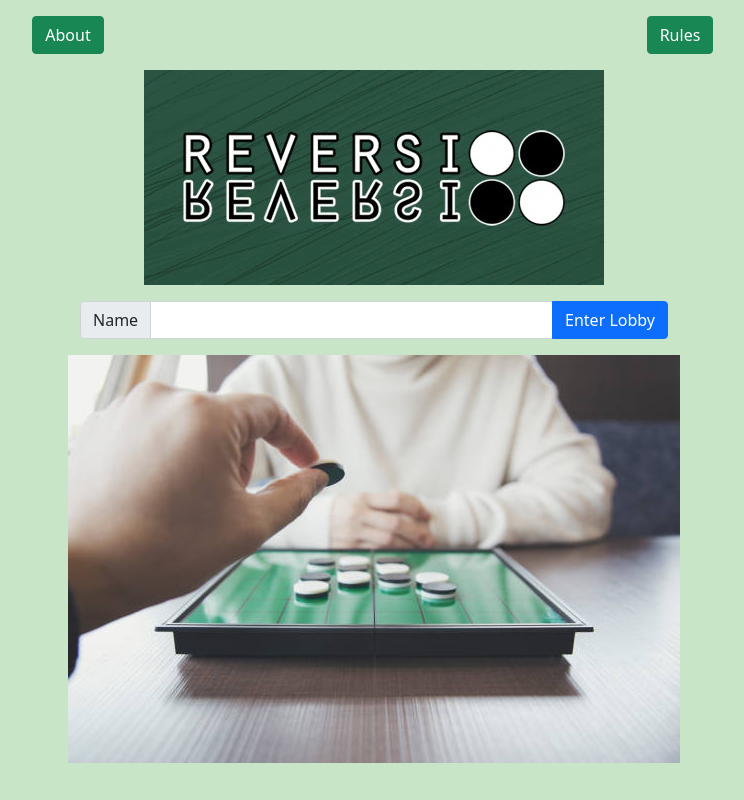
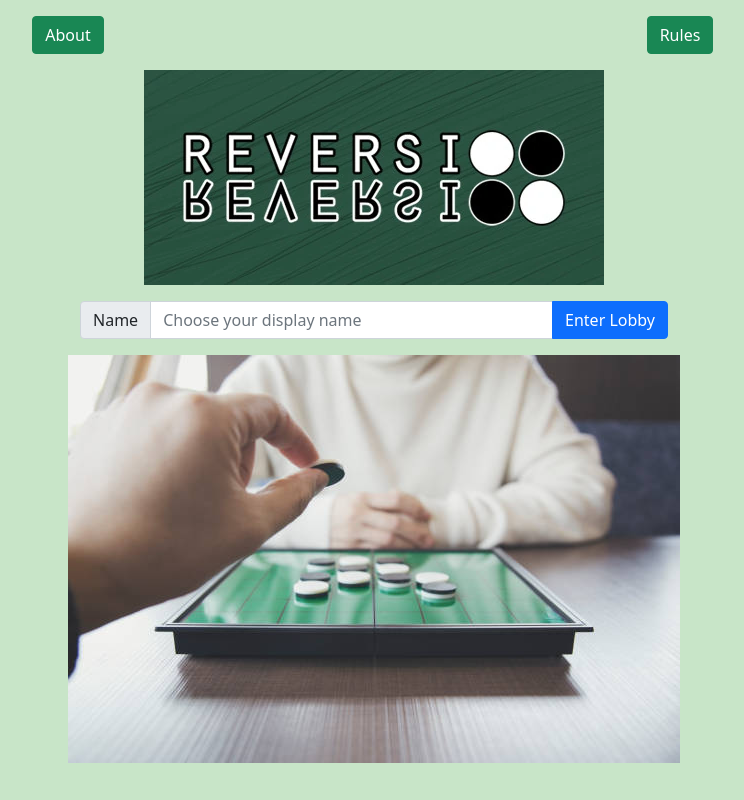
Before and after one commit to lizhobbz/reversi-hobbs, a website: page public/index.html in a window 1280 px wide. Shown: the whole page, without its empty margins (266-1010 px from the left). Drawn offline with nearby package versions, Linux system fonts and the light colour scheme.

Commit message:
no message

```diff
--- a/public/index.html
+++ b/public/index.html
@@ -36,7 +36,7 @@
             <div class="col-6">
                 <div class="input-group">
                     <span class="input-group-text" id="displayName">Name</span>
-                    <input type="text" class="form-control text-nowrap" id="nameInput"/>
+                    <input type="text" class="form-control text-nowrap" id="nameInput" placeholder="Choose your display name" aria-label="Enter your display name for use while playing Reversi" aria-describedby="displayName"/>
                     <button type="submit" class="btn btn-primary text-nowrap">Enter Lobby</button>
 
                 </div>
```
